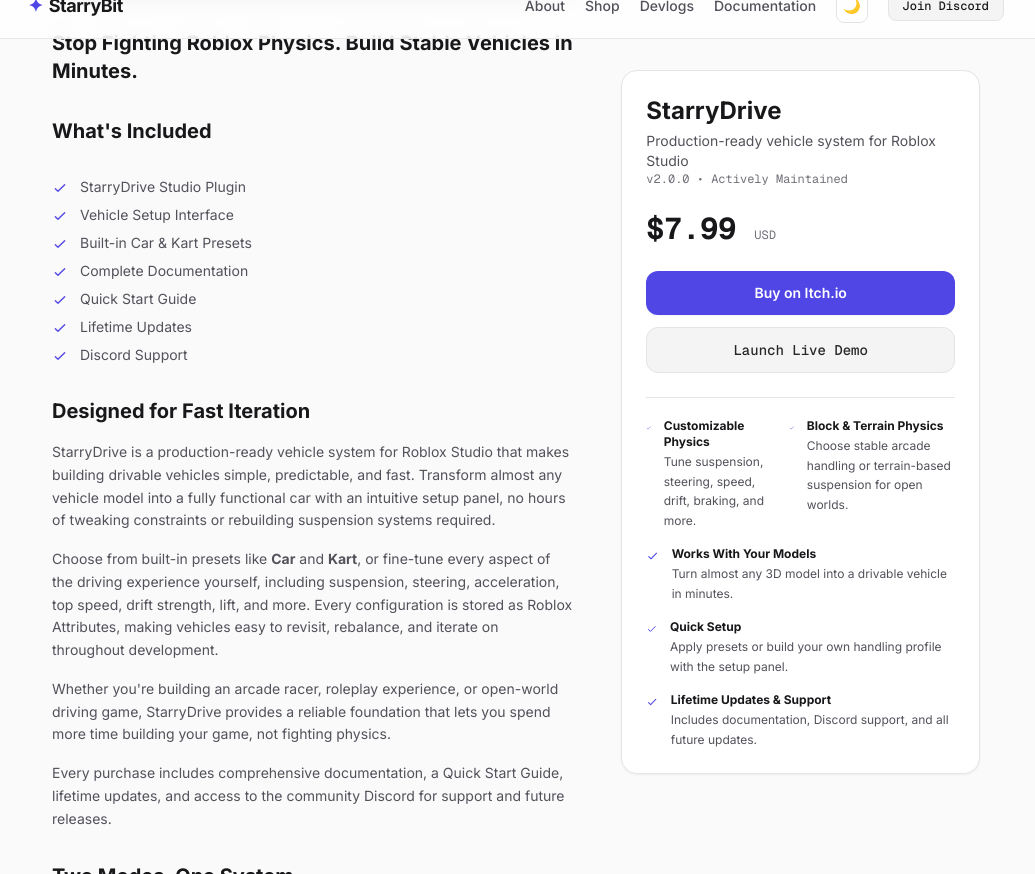
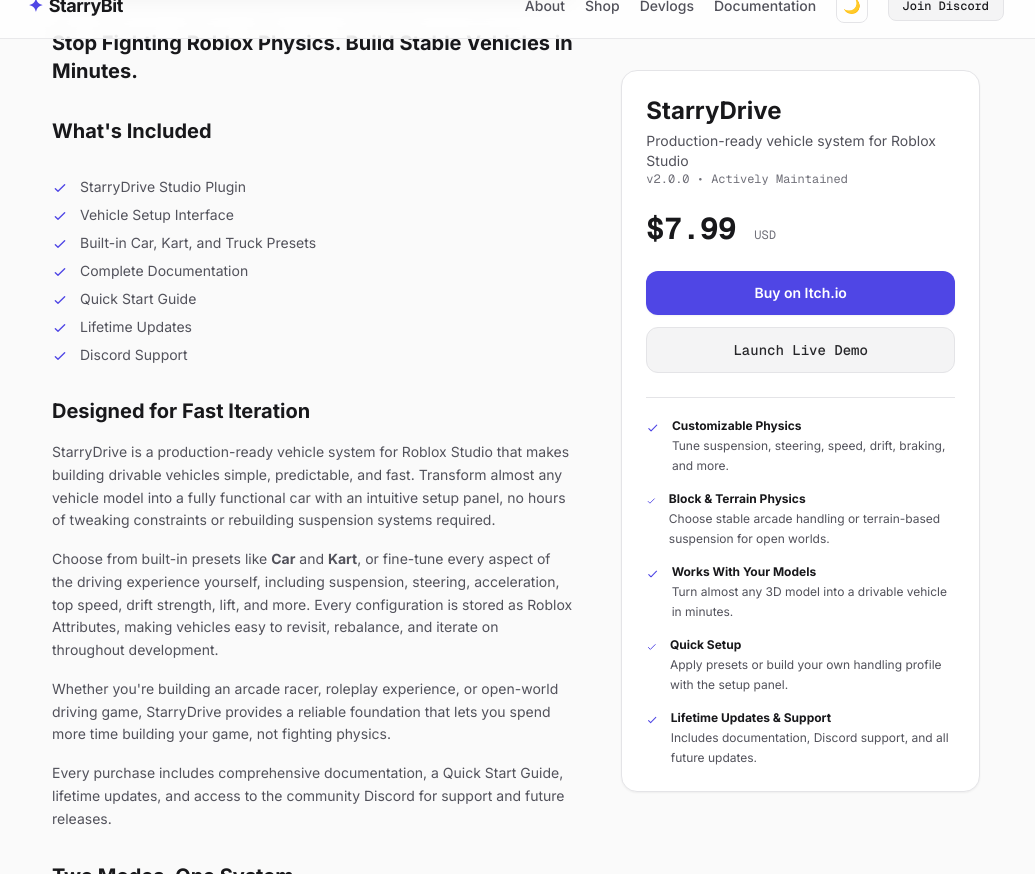
Before and after one commit to StarryBit/starrybit.github.io, a Jekyll site: the page built from shop/starrydrive/index.html, in a window 1280 px wide and 900 px high, scrolled down 463 px, cut to the strip 26-900 px from the top of the window. Shown: the whole strip, without its empty margins (124-1159 px from the left). Built offline with Jekyll 4.4.1, drawn with Linux system fonts in a browser that asks for light colours; nearby versions of some CDN libraries.

Commit message:
Update index.html

```diff
--- a/shop/starrydrive/index.html
+++ b/shop/starrydrive/index.html
@@ -27,7 +27,7 @@
                 </li>
                 <li class="flex items-center gap-3">
                     <svg class="w-4 h-4 text-indigo-600 dark:text-indigo-400 mt-0.5" fill="none" stroke="currentColor" viewBox="0 0 24 24"><path stroke-linecap="round" stroke-linejoin="round" stroke-width="2" d="M5 13l4 4L19 7"></path></svg>
-                    <span>Built-in Car & Kart Presets</span>
+                    <span>Built-in Car, Kart, and Truck Presets</span>
                 </li>
                 <li class="flex items-center gap-3">
                     <svg class="w-4 h-4 text-indigo-600 dark:text-indigo-400 mt-0.5" fill="none" stroke="currentColor" viewBox="0 0 24 24"><path stroke-linecap="round" stroke-linejoin="round" stroke-width="2" d="M5 13l4 4L19 7"></path></svg>
@@ -148,6 +148,8 @@
                             <strong class="text-zinc-900 dark:text-zinc-100 block mb-0.5">Customizable Physics</strong>
                             <span class="text-zinc-600 dark:text-zinc-400 leading-relaxed">Tune suspension, steering, speed, drift, braking, and more.</span>
                         </div>
+                    </div>
+                    <div class="flex items-start gap-3">
                         <svg class="w-4 h-4 text-indigo-600 dark:text-indigo-400 mt-0.5" fill="none" stroke="currentColor" viewBox="0 0 24 24"><path stroke-linecap="round" stroke-linejoin="round" stroke-width="2" d="M5 13l4 4L19 7"></path></svg>
                         <div>
                             <strong class="text-zinc-900 dark:text-zinc-100 block mb-0.5">Block & Terrain Physics</strong>
```
